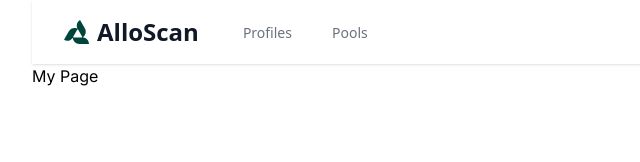
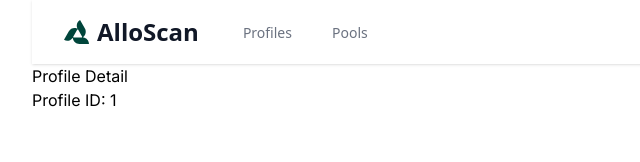
Before and after one commit to allo-protocol/allo-scan, a Next.js app: page /profile/1 in a window 1280 px wide. Shown: the top 162 px of the page, without its empty margins (0-640 px from the left). Built offline with nearby package versions, Linux system fonts and the light colour scheme.

Commit message:
chore: more cleanup/refactor
Co-authored-by: Aditya Anand M C <aditya.anandmc@gmail.com>
Co-authored-by: Kurt <kurt@merbeth.io>

```diff
--- a/src/app/profile/[id]/page.tsx
+++ b/src/app/profile/[id]/page.tsx
@@ -1,3 +1,8 @@
-export default function ProfileDetail({ params }: { params: { slug: string } }) {
-    return <h1>My Page</h1>;
+export default function ProfileDetail({ params }: { params: { id: string } }) {
+    return (
+      <div>
+        <h1>Profile Detail</h1>
+        <p>Profile ID: {params.id}</p>
+      </div>
+    )
   }
--- a/src/components/Registry/Profile.tsx
+++ b/src/components/Registry/Profile.tsx
@@ -1,4 +1,5 @@
 "use client";
+import Link from "next/link";
 import { Address, truncatedString } from "../Address";
 import Table from "../Table";
 import { TTableData } from "@/types/types";
@@ -12,7 +13,10 @@ const Profile = (data: any) => {
     headers: ["ID", "Anchor", "Name", "Sender", "Network"],
     rows: Object.values(data.data).map((profile: any) => {
       return [
-        truncatedString(profile.profileId),
+        // eslint-disable-next-line react/jsx-key
+        <Link href={`/profile/${profile.profileId}`}>
+          {truncatedString(profile.profileId)}
+        </Link>,
         // eslint-disable-next-line react/jsx-key
         <Address address={profile.anchor} chainId={profile.chainId} />,
         profile.name,
```
Also changed, not shown: src/components/Pool/Pool.tsx (+5 -3 lines).
